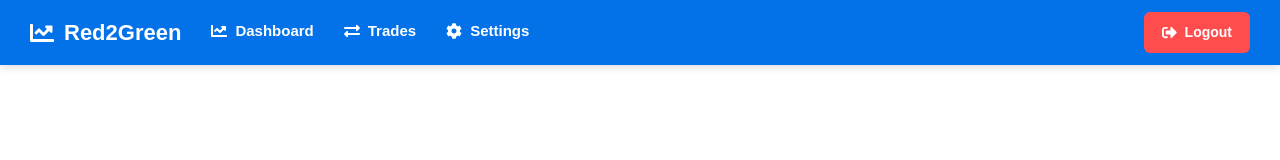
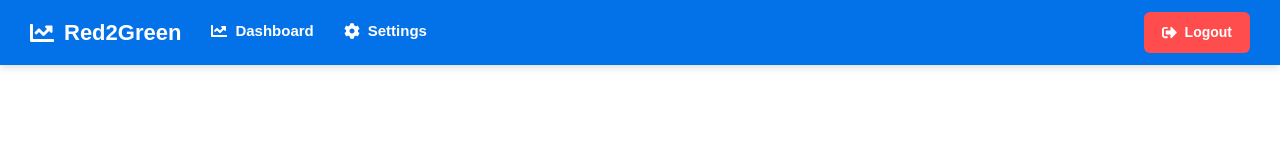
Before and after one commit to UFRed2Green/Red2Green, a Next.js app in the folder client/: page / in a window 1280 px wide. Shown: the top 160 px of the page. Built offline with nearby package versions, Linux system fonts and the light colour scheme; sample sign-in values are in the browser's storage.

Commit message:
Remove trades page

```diff
--- a/client/src/app/dashboard/trades/page.tsx
+++ /dev/null
@@ -1,16 +0,0 @@
-import { ProtectedRoute } from '@/components/ProtectedRoute';
-
-export default function TradesPage() {
-  return (
-    <ProtectedRoute>
-      <main className="trades-container">
-        <div className="trades-header">
-          <h1>Trades</h1>
-        </div>
-        <div className="trades-content">
-          <p>Your trades will appear here</p>
-        </div>
-      </main>
-    </ProtectedRoute>
-  );
-}
--- a/client/src/components/NavBar.tsx
+++ b/client/src/components/NavBar.tsx
@@ -56,14 +56,6 @@ export default function NavBar() {
               <span>Dashboard</span>
             </Link>
             <Link
-              href="/dashboard/trades"
-              className={isActive('/dashboard/trades') ? 'active' : ''}
-              onClick={closeMobileMenu}
-            >
-              <FaExchangeAlt className="nav-icon" />
-              <span>Trades</span>
-            </Link>
-            <Link
               href="/dashboard/settings"
               className={isActive('/dashboard/settings') ? 'active' : ''}
               onClick={closeMobileMenu}
```
